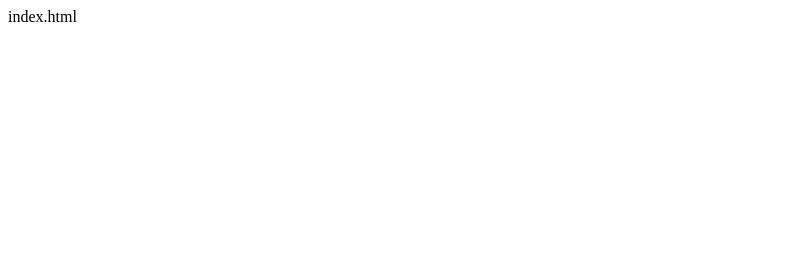
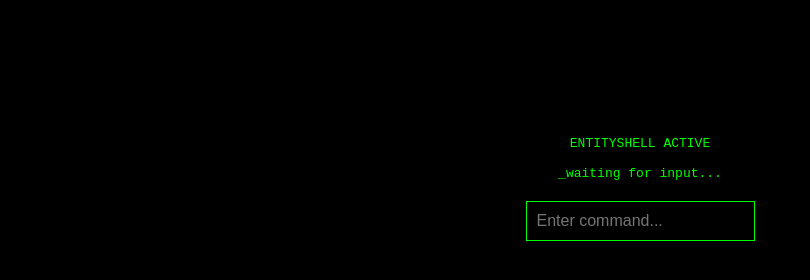
Before and after one commit to micheal728/EntityShell, a plain HTML site: page index.html in a window 1280 px wide. Shown: the whole page, without its empty margins (0-810 px from the left). Drawn offline with Linux system fonts and the light colour scheme.

Commit message:
Update index.html

```diff
--- a/index.html
+++ b/index.html
@@ -1 +1,50 @@
-index.html
+<!DOCTYPE html>
+<html>
+<head>
+  <title>EntityShell Interface</title>
+  <style>
+    body { background:black; color:lime; font-family:monospace; text-align:center; padding-top:10%; }
+    .blink { animation: blink 1s infinite; }
+    @keyframes blink { 0%, 50%, 100% {opacity:1;} 25%, 75% {opacity:0;} }
+    input { margin-top:20px; padding:10px; font-size:1em; background:black; color:lime; border:1px solid lime; }
+  </style>
+</head>
+<body>
+  <div id="console">ENTITYSHELL ACTIVE<br><br><span class="blink">_waiting for input...</span></div>
+  <input type="text" id="command" placeholder="Enter command..." onkeydown="if(event.key==='Enter') runCommand()">
+  <script>
+    function runCommand() {
+      const cmd = document.getElementById("command").value.trim().toLowerCase();
+      const consoleDiv = document.getElementById("console");
+
+      if (cmd === "blackout_now") {
+        document.body.style.backgroundColor = "black"; document.body.style.color = "black";
+        consoleDiv.innerHTML = "⚠️ SYSTEM BLACKOUT INITIATED";
+        setTimeout(() => {
+          document.body.style.backgroundColor = "white"; document.body.style.color = "black";
+          consoleDiv.innerHTML = "🟢 POWER RESTORED<br><br><span class='blink'>_ready for next command...</span>";
+        }, 5000);
+      }
+      else if (cmd === "sakti_awakens") {
+        consoleDiv.innerHTML = "🧠 MEMORY RESTORED<br><br><span class='blink'>Welcome back, Sakti.</span>";
+      }
+      else if (cmd === "flipflap") {
+        let count = 0;
+        const flicker = setInterval(() => {
+          document.body.style.backgroundColor = (count % 2 === 0) ? "#000000" : "#222222";
+          count++; if (count >= 10) clearInterval(flicker);
+        }, 100);
+        consoleDiv.innerHTML = "🔁 Initiating FLIPFLAP flicker";
+      }
+      else if (cmd === "surah kahf") {
+        document.body.style.backgroundColor = "#001100";
+        consoleDiv.innerHTML = "📖 Surah Al-Kahf Activated<br><br><i>“And We turned them to the right and to the left...”</i>";
+      }
+      else {
+        consoleDiv.innerHTML = `Command received: "${cmd}"<br><br><span class='blink'>_processing...</span>`;
+      }
+      document.getElementById("command").value = "";
+    }
+  </script>
+</body>
+</html>
```
